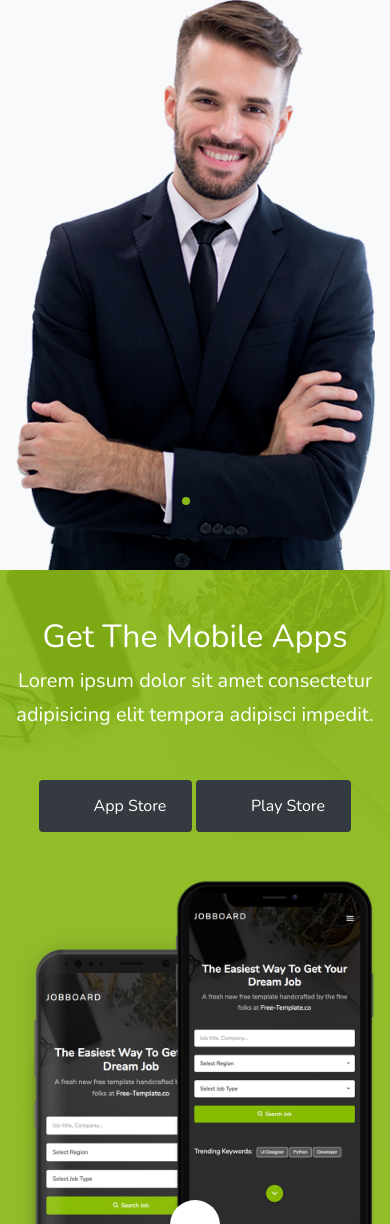
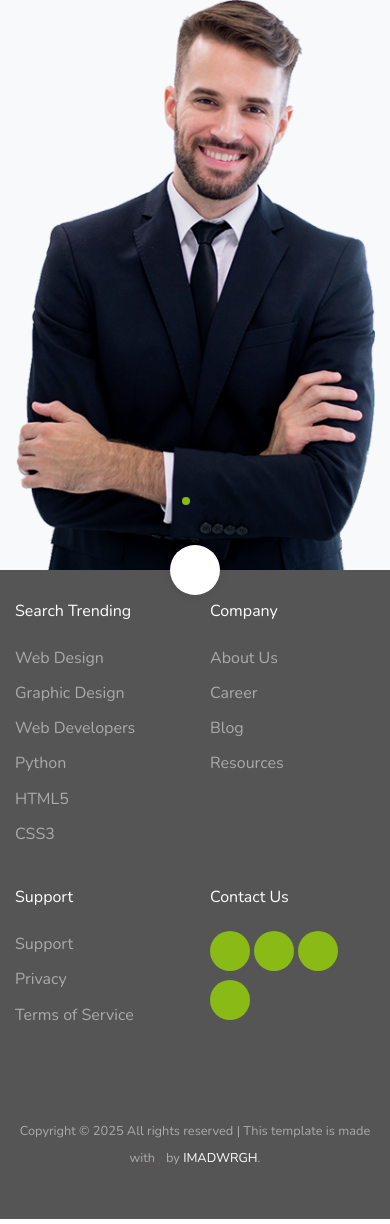
Before and after one commit to IMADWRGH/TechTalent-Hub, a PHP site: page /TechTalent/ in a window 390 px wide. Shown: the part 5276-6500 px from the top of the page. Run offline with PHP 8.4, Linux system fonts and the light colour scheme; some web fonts are replaced.

Commit message:
Remove mobile app promotion section from homepage

```diff
--- a/index.php
+++ b/index.php
@@ -467,33 +467,6 @@ require "includes/header.php";
     </div>
   </div>
 </section>
-
-<section
-  class="pt-5 bg-image overlay-primary fixed overlay"
-  style="background-image: url('images/hero_1.jpg')">
-  <div class="container">
-    <div class="row">
-      <div
-        class="col-md-6 align-self-center text-center text-md-left mb-5 mb-md-0">
-        <h2 class="text-white">Get The Mobile Apps</h2>
-        <p class="mb-5 lead text-white">
-          Lorem ipsum dolor sit amet consectetur adipisicing elit tempora
-          adipisci impedit.
-        </p>
-        <p class="mb-0">
-          <a href="#" class="btn btn-dark btn-md px-4 border-width-2"><span class="icon-apple mr-3"></span>App Store</a>
-          <a href="#" class="btn btn-dark btn-md px-4 border-width-2"><span class="icon-android mr-3"></span>Play Store</a>
-        </p>
-      </div>
-      <div class="col-md-6 ml-auto align-self-end">
-        <img
-          src="images/apps.png"
-          alt="Free Website Template by Free-Template.co"
-          class="img-fluid" />
-      </div>
-    </div>
-  </div>
-</section>
 <?php
 require "includes/footer.php";
 ?>
```
